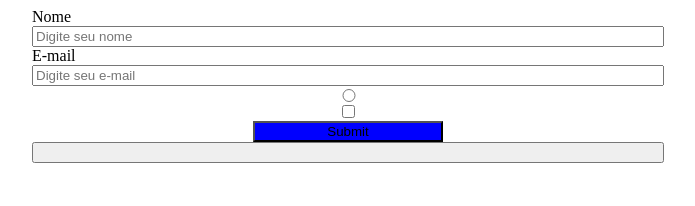
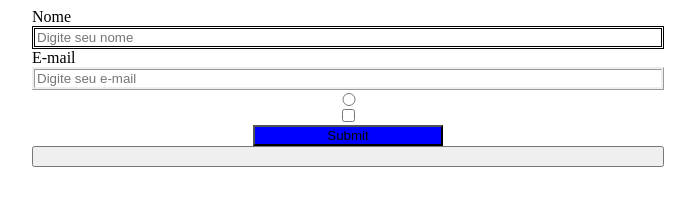
Before and after one commit to Enrico070/repositorioteste, a plain HTML site: page index.html in a window 1280 px wide. Shown: the whole page, without its empty margins (292-987 px from the left). Drawn offline with Linux system fonts and the light colour scheme.

Commit message:
Alteracão da borda  do input

```diff
--- a/assets/css/style.css
+++ b/assets/css/style.css
@@ -12,6 +12,10 @@ form{
 #sub1:hover{
     background-color: aqua;
 }
-#but1{
+#alt01{
+    border: double;
 
 }
+#email01{
+    border: ridge;
+}
--- a/index.html
+++ b/index.html
@@ -8,9 +8,9 @@
 <body>
     <form>
         <label>Nome</label>
-        <input type="text" placeholder="Digite seu nome">
+        <input id="alt01" type="text" placeholder="Digite seu nome">
         <label>E-mail</label>
-        <input type="email" placeholder="Digite seu e-mail">
+        <input id="email01" type="email" placeholder="Digite seu e-mail">
         <input type="radio">
         <input type="checkbox">
         <input id="sub1" type="submit">
```
